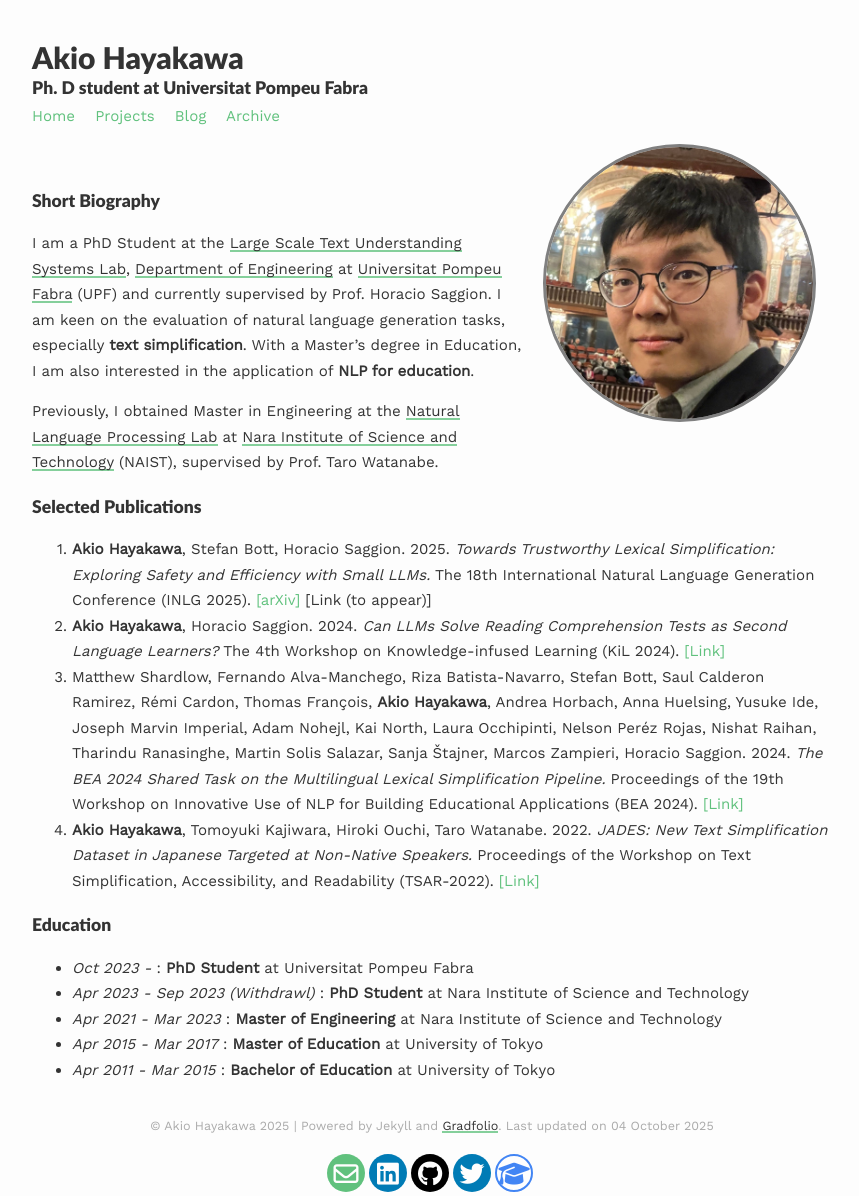
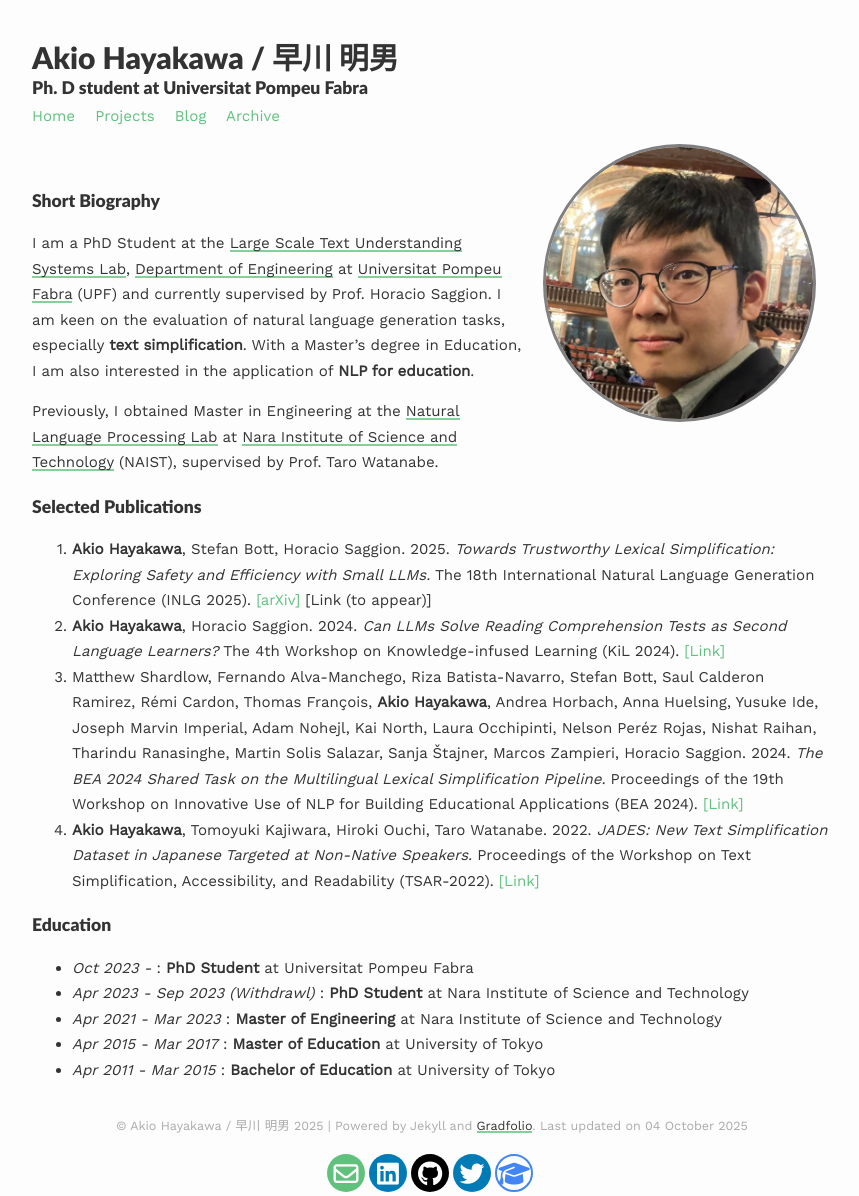
Before and after one commit to ahaya3776/ahaya3776.github.io, a Jekyll site: the page built from index.md, in a window 1280 px wide. Shown: the whole page, without its empty margins (208-1067 px from the left). Built offline with Jekyll 4.4.1, drawn with Linux system fonts in a browser that asks for light colours.

Commit message:
Modified _config.yml

```diff
--- a/_config.yml
+++ b/_config.yml
@@ -1,9 +1,9 @@
 ### your site title here
 
-title: Akio Hayakawa
+title: Akio Hayakawa / 早川 明男
 description: Ph. D student at Universitat Pompeu Fabra
 
-baseurl: /gradfolio #name of GitHub repository
+baseurl: "" #name of GitHub repository
 url: "" #custom url to be used instead of GitHub repository
 email: #
 
```
